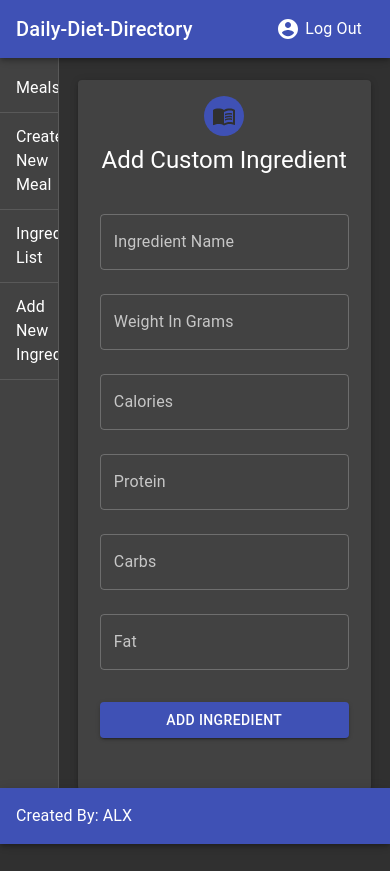
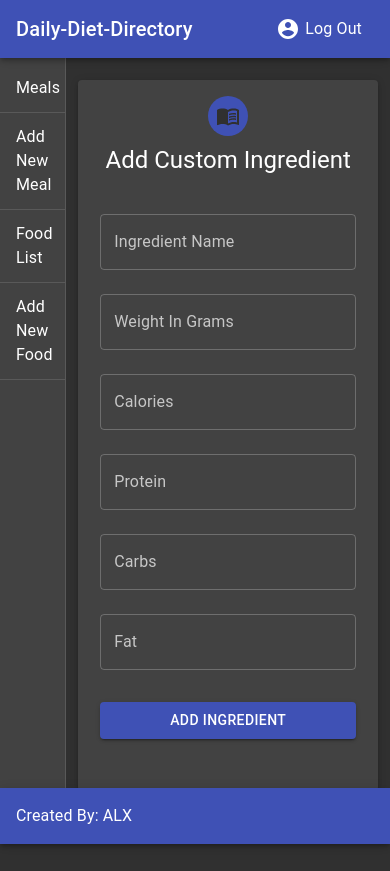
Before and after one commit to AlexBertuzzi/DDD-Test, a React (Create React App) app in the folder client/: page /createIngredient in a window 390 px wide. Built offline with nearby package versions, Linux system fonts and the light colour scheme; no server answers.

Commit message:
app is fully mobile responsive

```diff
--- a/client/src/Components/AddFood/index.js
+++ b/client/src/Components/AddFood/index.js
@@ -24,7 +24,7 @@ const useStyles = makeStyles((theme) => ({
     alignItems: "center"
   },
   content: {
-    marginRight: "5%",
+    marginRight: "3%",
     marginLeft: "20%",
     display: 'flex',
     flexDirection: 'column',
--- a/client/src/Components/CreateMeal/index.js
+++ b/client/src/Components/CreateMeal/index.js
@@ -32,7 +32,7 @@ const useStyles = makeStyles((theme) => ({
     alignItems: "center",
   },
   content: {
-    marginRight: "5%",
+    marginRight: "3%",
     marginLeft: "20%",
     alignItems: "center",
     display: 'flex',
--- a/client/src/Components/Foods/index.js
+++ b/client/src/Components/Foods/index.js
@@ -28,14 +28,18 @@ const useStyles = makeStyles((theme) => ({
       },
       justifyContent: "center",
       padding: theme.spacing(8, 0, 8),
+      width: "100%"
     },
     content: {
-      margin: "5%",
+        margin: "5%",
     },
     paper: {
+        marginRight: "3%",
         marginLeft: "20%",
-        marginRight: "5%"
-
+        display: 'flex',
+        flexDirection: 'column',
+        alignItems: "center",
+        width:"80%"
     },
     title: {
       textAlign: 'center',
@@ -86,7 +90,7 @@ useEffect(() => {
           return (
             <div className={classes.content}>
             <Typography className={classes.heading}>
-            Custom Ingredients
+            Custom Foods
             </Typography>
             <List >
             <ListItem>
@@ -94,7 +98,7 @@ useEffect(() => {
                 <Table className={classes.table} size="small" aria-label="a dense table">
                     <TableHead>
                     <TableRow>
-                        <TableCell>Ingredient</TableCell>
+                        <TableCell>Food</TableCell>
                         <TableCell align="right">Amount&nbsp;(g)</TableCell>
                         <TableCell align="right">Calories</TableCell>
                         <TableCell align="right">Protein&nbsp;(g)</TableCell>
@@ -131,7 +135,7 @@ useEffect(() => {
                 className={classes.submit}
                 href="/createIngredient"
                 >
-                Create Custom Ingreident
+                Add New Food
                 </Button>
         </div>
           )}
@@ -139,7 +143,7 @@ useEffect(() => {
             return (
                 <div className={classes.content}>
             <Typography className={classes.heading}>
-            No Custom Ingredients made yet.
+            No Custom Foods added yet.
             </Typography>
             <Button
                 type="submit"
@@ -148,10 +152,8 @@ useEffect(() => {
                 className={classes.submit}
                 href="/createIngredient"
               >
-                Create Custom Ingreident
+                Add New Food
             </Button>
-
-
         </div>
             )
         }
@@ -174,7 +176,7 @@ useEffect(() => {
                 <Table className={classes.table} size="small" aria-label="a dense table">
                     <TableHead>
                     <TableRow>
-                        <TableCell>Ingredient</TableCell>
+                        <TableCell>Food</TableCell>
                         <TableCell align="right">Amount&nbsp;(g)</TableCell>
                         <TableCell align="right">Calories</TableCell>
                         <TableCell align="right">Protein&nbsp;(g)</TableCell>
@@ -223,7 +225,7 @@ function Fruit(){
                 <Table className={classes.table} size="small" aria-label="a dense table">
                     <TableHead>
                     <TableRow>
-                        <TableCell>Ingredient</TableCell>
+                        <TableCell>Food</TableCell>
                         <TableCell align="right">Amount&nbsp;(g)</TableCell>
                         <TableCell align="right">Calories</TableCell>
                         <TableCell align="right">Protein&nbsp;(g)</TableCell>
@@ -272,7 +274,7 @@ function Vegetables(){
                 <Table className={classes.table} size="small" aria-label="a dense table">
                     <TableHead>
                     <TableRow>
-                        <TableCell>Ingredient</TableCell>
+                        <TableCell>Food</TableCell>
                         <TableCell align="right">Amount&nbsp;(g)</TableCell>
                         <TableCell align="right">Calories</TableCell>
                         <TableCell align="right">Protein&nbsp;(g)</TableCell>
@@ -321,7 +323,7 @@ function Nuts(){
                 <Table className={classes.table} size="small" aria-label="a dense table">
                     <TableHead>
                     <TableRow>
-                        <TableCell>Ingredient</TableCell>
+                        <TableCell>Food</TableCell>
                         <TableCell align="right">Amount&nbsp;(g)</TableCell>
                         <TableCell align="right">Calories</TableCell>
                         <TableCell align="right">Protein&nbsp;(g)</TableCell>
@@ -370,7 +372,7 @@ function Grains(){
                 <Table className={classes.table} size="small" aria-label="a dense table">
                     <TableHead>
                     <TableRow>
-                        <TableCell>Ingredient</TableCell>
+                        <TableCell>Food</TableCell>
                         <TableCell align="right">Amount&nbsp;(g)</TableCell>
                         <TableCell align="right">Calories</TableCell>
                         <TableCell align="right">Protein&nbsp;(g)</TableCell>
@@ -418,7 +420,7 @@ function Meat(){
                 <Table className={classes.table} size="small" aria-label="a dense table">
                     <TableHead>
                     <TableRow>
-                        <TableCell>Ingredient</TableCell>
+                        <TableCell>Food</TableCell>
                         <TableCell align="right">Amount&nbsp;(g)</TableCell>
                         <TableCell align="right">Calories</TableCell>
                         <TableCell align="right">Protein&nbsp;(g)</TableCell>
@@ -467,7 +469,7 @@ function Fish(){
                 <Table className={classes.table} size="small" aria-label="a dense table">
                     <TableHead>
                     <TableRow>
-                        <TableCell>Ingredient</TableCell>
+                        <TableCell>Food</TableCell>
                         <TableCell align="right">Amount&nbsp;(g)</TableCell>
                         <TableCell align="right">Calories</TableCell>
                         <TableCell align="right">Protein&nbsp;(g)</TableCell>
@@ -508,15 +510,13 @@ function Fish(){
       <Container className={classes.root}>
         <Paper elevation={3} className={classes.paper}>
         <CssBaseline />
-          <div className={classes.content}>
+          <Container className={classes.content}>
           <Typography className={classes.title} >
-              Ingredient List
+              Your Food Database
           </Typography>
            <Typography component="h2">
-              All ingredient data presented involving calories and macro nutrients are averages that have been rounded to the nearest whole number.
+              All food data presented involving calories and macro nutrients are averages that have been rounded to the nearest whole number.
           </Typography>
-          </div>
-          <Container>
             <Custom />
             <Oil />
             <Fruit />
--- a/client/src/Components/MealCard/index.js
+++ b/client/src/Components/MealCard/index.js
@@ -29,8 +29,14 @@ const useStyles = makeStyles((theme) => ({
       },
     justifyContent: "center",
     padding: theme.spacing(8, 0, 8),
-    marginRight: "5%",
+    alignItems: "center"
+  },
+  content: {
+    marginRight: "3%",
     marginLeft: "20%",
+    display: 'flex',
+    flexDirection: 'column',
+    alignItems: "center",
   },
   title: {
     textAlign: 'center',
@@ -46,7 +52,7 @@ const useStyles = makeStyles((theme) => ({
   card: {
     maxWidth: 325,
     padding: "2.5%",
-    margin: "10px",
+    margin: "2.5%",
     flexGrow: 1
   },
 }));
@@ -77,6 +83,7 @@ export default function MealCard() {
 if (meal.length > 0){
   return (
     <Container component="main" maxWidth="md" className={classes.root}>
+        <Container className={classes.content}>
         <CssBaseline />
         {meal.map(meal => (
         <Card className={classes.card}>
@@ -131,12 +138,14 @@ if (meal.length > 0){
             </CardContent>
         </Card>
         ))}
+        </Container>
     </Container>
     )
 }
     else {
         return(
             <Container component="main" maxWidth="xs" className={classes.root}>
+              <Container className={classes.content}>
                 <CssBaseline />
                 <Card className={classes.card}>
                 <CardContent>
@@ -157,6 +166,7 @@ if (meal.length > 0){
                     </Button>
                 </CardActions>
                 </Card>
+              </Container>
             </Container>
         )
     }
--- a/client/src/Components/SideBar/index.js
+++ b/client/src/Components/SideBar/index.js
@@ -7,7 +7,7 @@ import ListItem from '@material-ui/core/ListItem';
 import ListItemText from '@material-ui/core/ListItemText';
 import Divider from '@material-ui/core/Divider';
 
-const drawerWidth = "15%";
+const drawerWidth = "17%";
 
 const useStyles = makeStyles(() => ({
   root: {
@@ -50,19 +50,19 @@ function SideBar() {
               <Divider />
               <ListItem button onClick={() => window.location.href="/createMeal"}>
                 <ListItemText primary =
-                  "Create New Meal">
+                  "Add New Meal">
                 </ListItemText>
               </ListItem>
               <Divider />
               <ListItem button onClick={() => window.location.href="/ingredientList"}>
                 <ListItemText primary =
-                  "Ingredient List">
+                  "Food List">
                 </ListItemText>
               </ListItem>
               <Divider />
               <ListItem button onClick={() => window.location.href="/createIngredient"}>
                 <ListItemText primary =
-                  "Add New Ingredient">
+                  "Add New Food">
                 </ListItemText>
               </ListItem>
               <Divider />
--- a/client/src/index.js
+++ b/client/src/index.js
@@ -3,7 +3,7 @@ import ReactDOM from 'react-dom';
 import App from './App';
 import { ThemeProvider, createMuiTheme } from '@material-ui/core/styles';
 
-const theme = createMuiTheme({
+let theme = createMuiTheme({
   palette: {
     type: "dark",
   }
```
